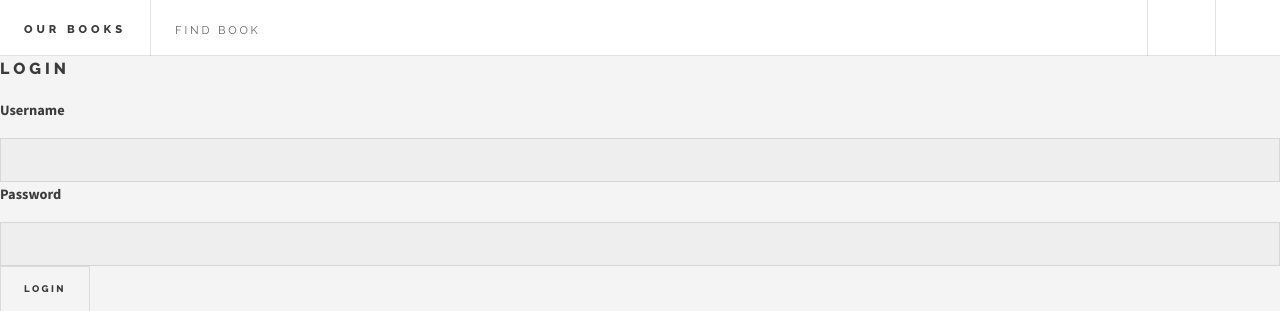
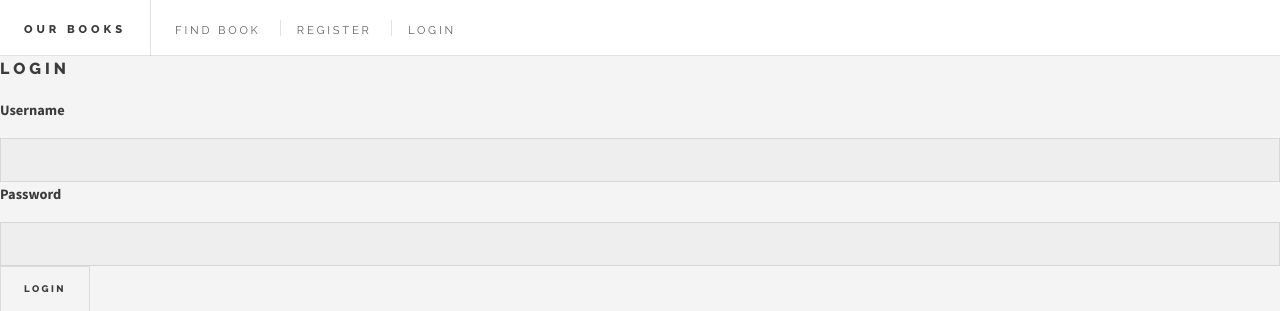
Before and after one commit to lihaochen987/235-Haos-library, a Flask app: page /authentication/login in a window 1280 px wide. Shown: the top 311 px of the page. Run offline with Flask 2, Linux system fonts and the light colour scheme.

Commit message:
Fixed routes between 'Find book', 'Register' and 'Login' pages.

```diff
--- a/library/authentication/authentication.py
+++ b/library/authentication/authentication.py
@@ -40,8 +40,9 @@ def register():
         form=form,
         user_name_error_message=user_name_not_unique,
         handler_url=url_for('authentication_bp.register'),
-        # selected_articles=utilities.get_selected_articles(),
-        # tag_urls=utilities.get_tags_and_urls()
+        register_url=url_for('authentication_bp.register'),
+        login_url=url_for('authentication_bp.login'),
+        find_book_url=url_for('findbook_bp.find_book'),
     )
 
 
@@ -80,8 +81,9 @@ def login():
         user_name_error_message=user_name_not_recognised,
         password_error_message=password_does_not_match_user_name,
         form=form,
-        # selected_articles=utilities.get_selected_articles(),
-        # tag_urls=utilities.get_tags_and_urls()
+        register_url=url_for('authentication_bp.register'),
+        login_url=url_for('authentication_bp.login'),
+        find_book_url=url_for('findbook_bp.find_book'),
     )
 
 
--- a/library/templates/home/home.html
+++ b/library/templates/home/home.html
@@ -5,10 +5,8 @@
 <main>
     <h1>Welcome to the library!</h1>
     <p>This is a very simple home page.</p>
-    <ul>
-        <li><a href="{{ register_url }}">Register</a></li>
-        <li><a href="{{ login_url}}">Login</a></li>
-    </ul>
+    <li><a href="{{ register_url }}">Register</a></li>
+    <li><a href="{{ login_url}}">Login</a></li>
 </main>
 
 {% endblock %}
--- a/library/templates/navigation.html
+++ b/library/templates/navigation.html
@@ -3,19 +3,9 @@
     <nav class="links">
         <ul>
             <li><a href="{{ find_book_url }}">Find book</a></li>
+            <li><a href="{{ register_url }}">Register</a></li>
+            <li><a href="{{ login_url}}">Login</a></li>
         </ul>
     </nav>
-    <nav class="main">
-        <ul>
-            <li class="search">
-                <a class="fa-search" href="#search">Search</a>
-                <form id="search" method="get" action="#">
-                    <input type="text" name="query" placeholder="Search"/>
-                </form>
-            </li>
-            <li class="menu">
-                <a class="fa-bars" href="#menu">Menu</a>
-            </li>
-        </ul>
-    </nav>
+
 </header>
```
Also changed, not shown: library/findbook/findbook.py (+10 -0 lines).
